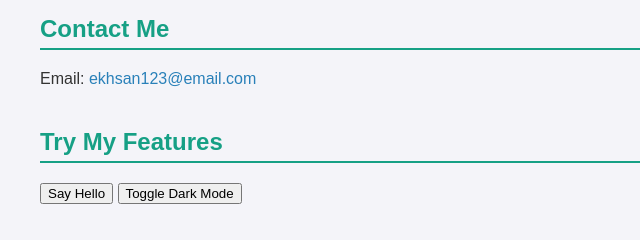
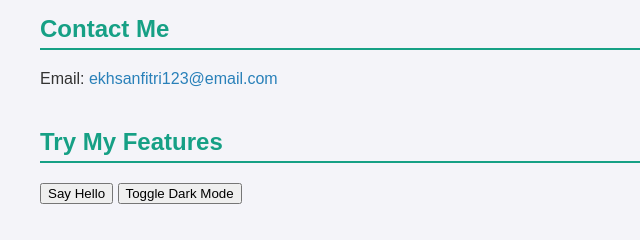
Before and after one commit to EkhsanFitri94/portfolio_ekhsan, a plain HTML site: page index.html in a window 1280 px wide. Shown: the part 958-1198 px from the top of the page, 0-640 px from the left. Drawn offline with Linux system fonts and the light colour scheme.

Commit message:
Update email

```diff
--- a/index.html
+++ b/index.html
@@ -59,7 +59,7 @@
 
     <!-- Contact Section -->
     <h2>Contact Me</h2>
-    <p>Email: <a href="mailto:ekhsan123@email.com">ekhsan123@email.com</a></p>
+    <p>Email: <a href="mailto:ekhsanfitri123@email.com">ekhsanfitri123@email.com</a></p>
 
     <!-- Interactive Section -->
     <h2>Try My Features</h2>
```
